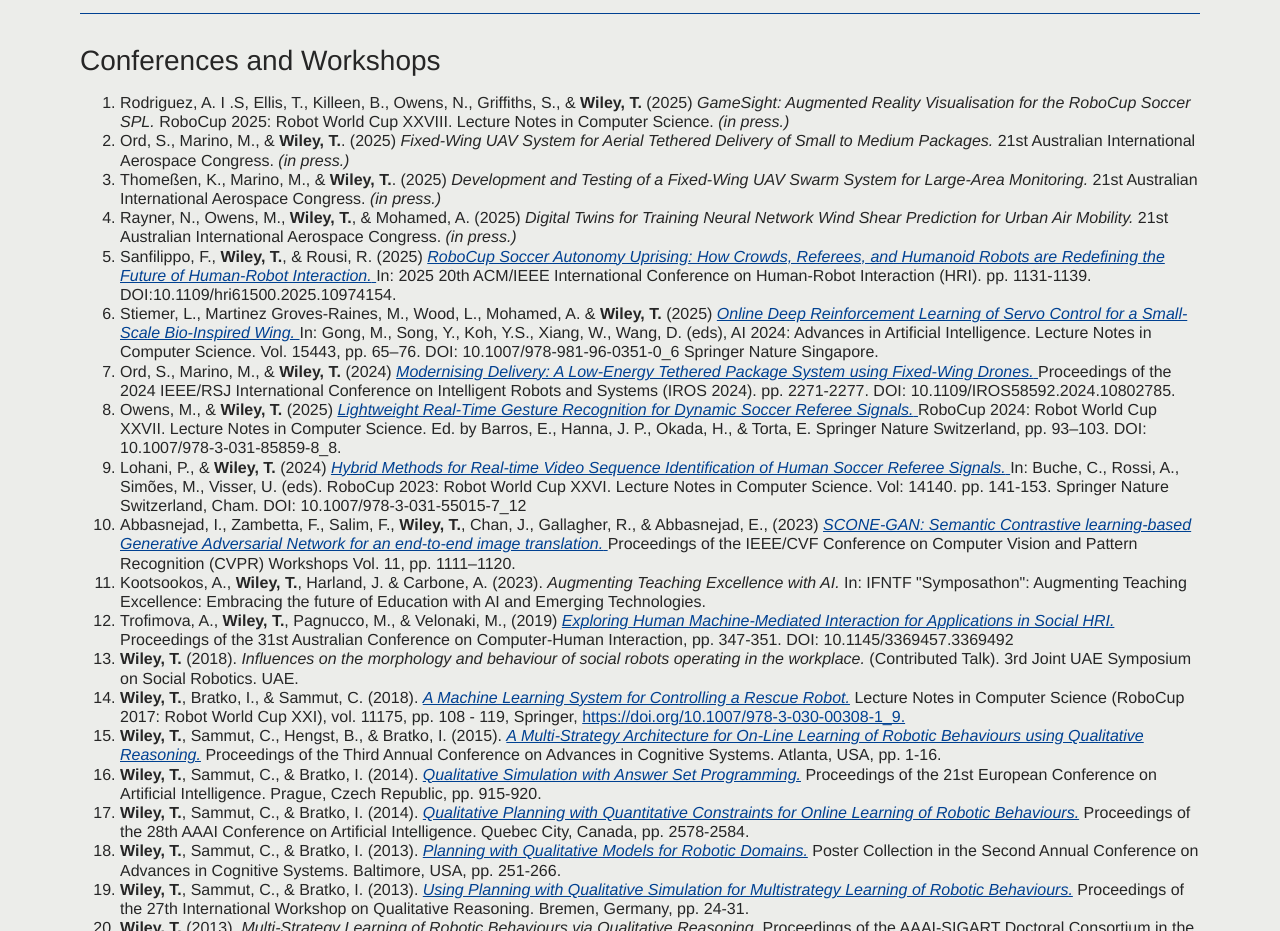
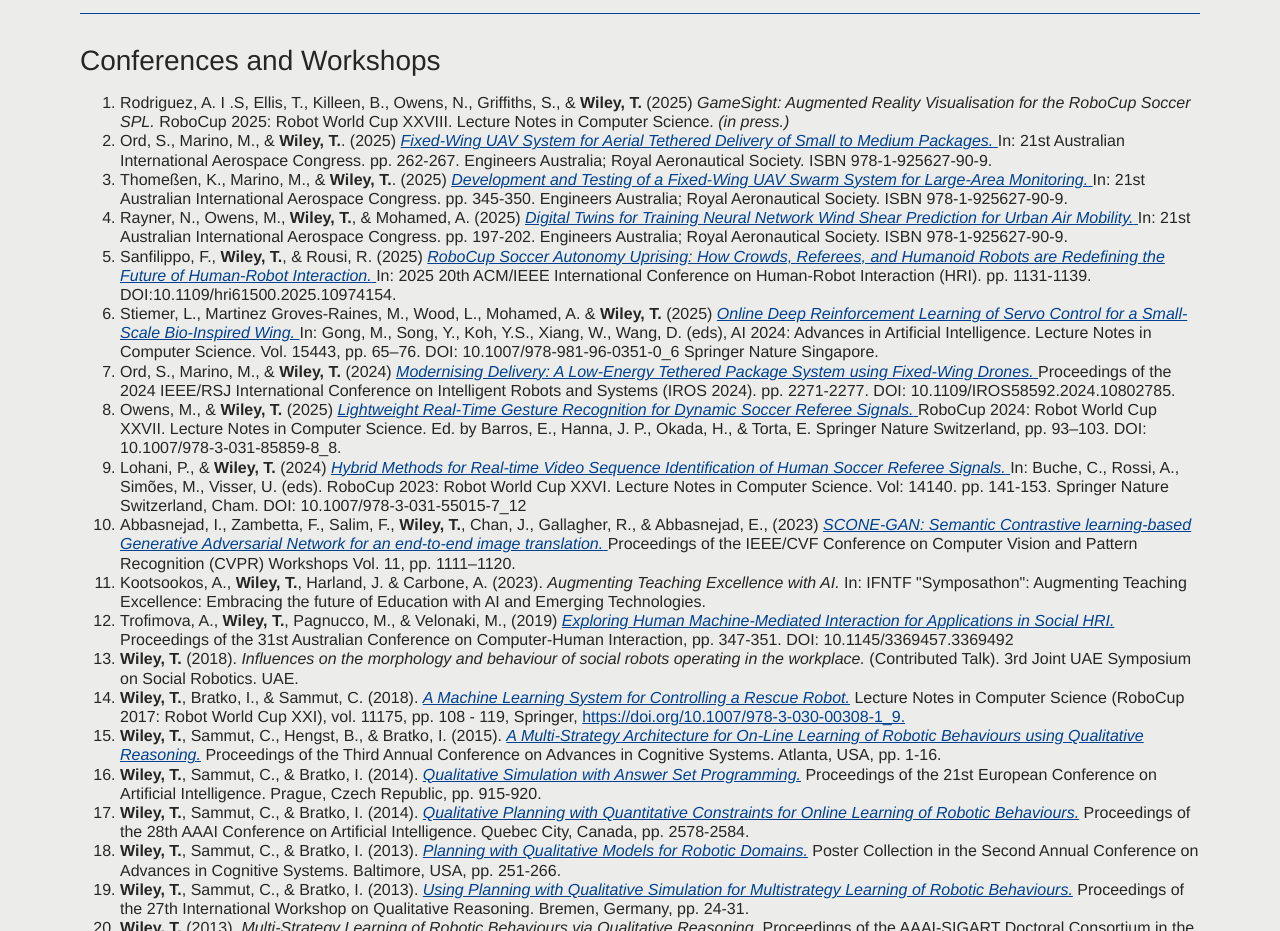
Before and after one commit to timothy-wiley/timothy-wiley.github.io, a plain HTML site: page publications.html in a window 1280 px wide. Shown: the part 882-1813 px from the top of the page. Drawn offline with Linux system fonts and the light colour scheme.

Commit message:
AIAC'25 proceedings and links.

```diff
--- a/publications.html
+++ b/publications.html
@@ -144,29 +144,35 @@ All of Timothy's publications, sorted by category.
 <li>
     Ord, S., Marino, M., &amp; <strong>Wiley, T.</strong>.
     (2025)
-    <!-- <a href=""> -->
+    <a href="https://search.informit.org/doi/epdf/10.3316/informit.T2025072500005691268040212">
     <span class="title">Fixed-Wing UAV System for Aerial Tethered Delivery of Small to Medium Packages.</span>
-    <!-- </a> -->
-    21st Australian International Aerospace Congress.
-    <em>(in press.)</em>
+    </a>
+    In: 21st Australian International Aerospace Congress.
+    pp. 262-267.
+    Engineers Australia; Royal Aeronautical Society.
+    ISBN 978-1-925627-90-9.
 </li>
 <li>
     Thomeßen, K., Marino, M., &amp; <strong>Wiley, T.</strong>.
     (2025)
-    <!-- <a href=""> -->
+    <a href="https://search.informit.org/doi/epdf/10.3316/informit.T2025072500007090147011697">
     <span class="title">Development and Testing of a Fixed-Wing UAV Swarm System for Large-Area Monitoring.</span>
-    <!-- </a> -->
-    21st Australian International Aerospace Congress.
-    <em>(in press.)</em>
+    </a>
+    In: 21st Australian International Aerospace Congress.
+    pp. 345-350.
+    Engineers Australia; Royal Aeronautical Society.
+    ISBN 978-1-925627-90-9.
 </li>
 <li>
     Rayner, N., Owens, M., <strong>Wiley, T.</strong>, &amp; Mohamed, A.
     (2025)
-    <!-- <a href=""> -->
+    <a href="https://search.informit.org/doi/epdf/10.3316/informit.T2025072500004191357466919">
     <span class="title">Digital Twins for Training Neural Network Wind Shear Prediction for Urban Air Mobility.</span>
-    <!-- </a> -->
-    21st Australian International Aerospace Congress.
-    <em>(in press.)</em>
+    </a>
+    In: 21st Australian International Aerospace Congress.
+    pp. 197-202.
+    Engineers Australia; Royal Aeronautical Society.
+    ISBN 978-1-925627-90-9.
 </li>
 <li>
     Sanfilippo, F., <strong>Wiley, T.</strong>, &amp; Rousi, R.
```
